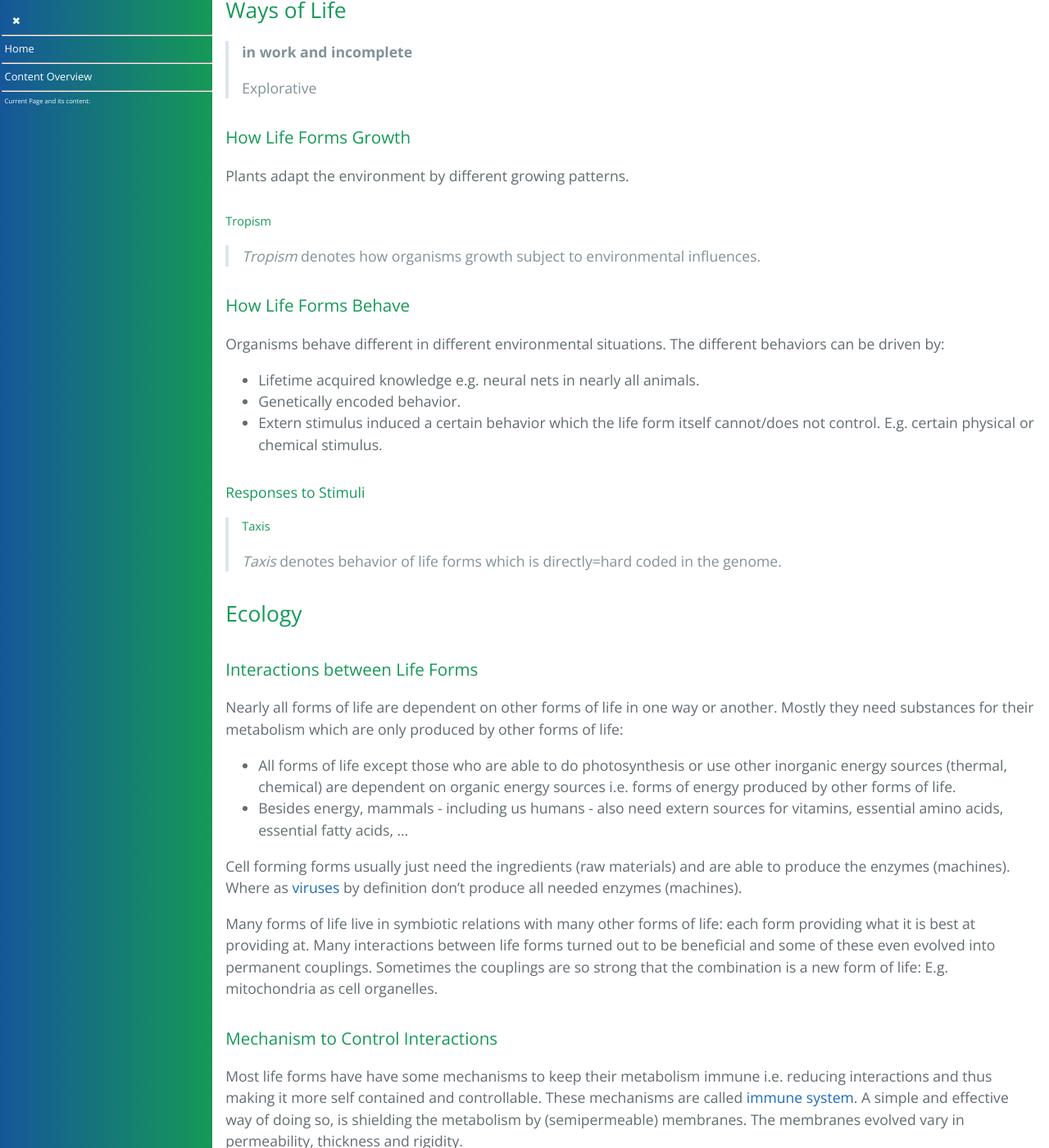
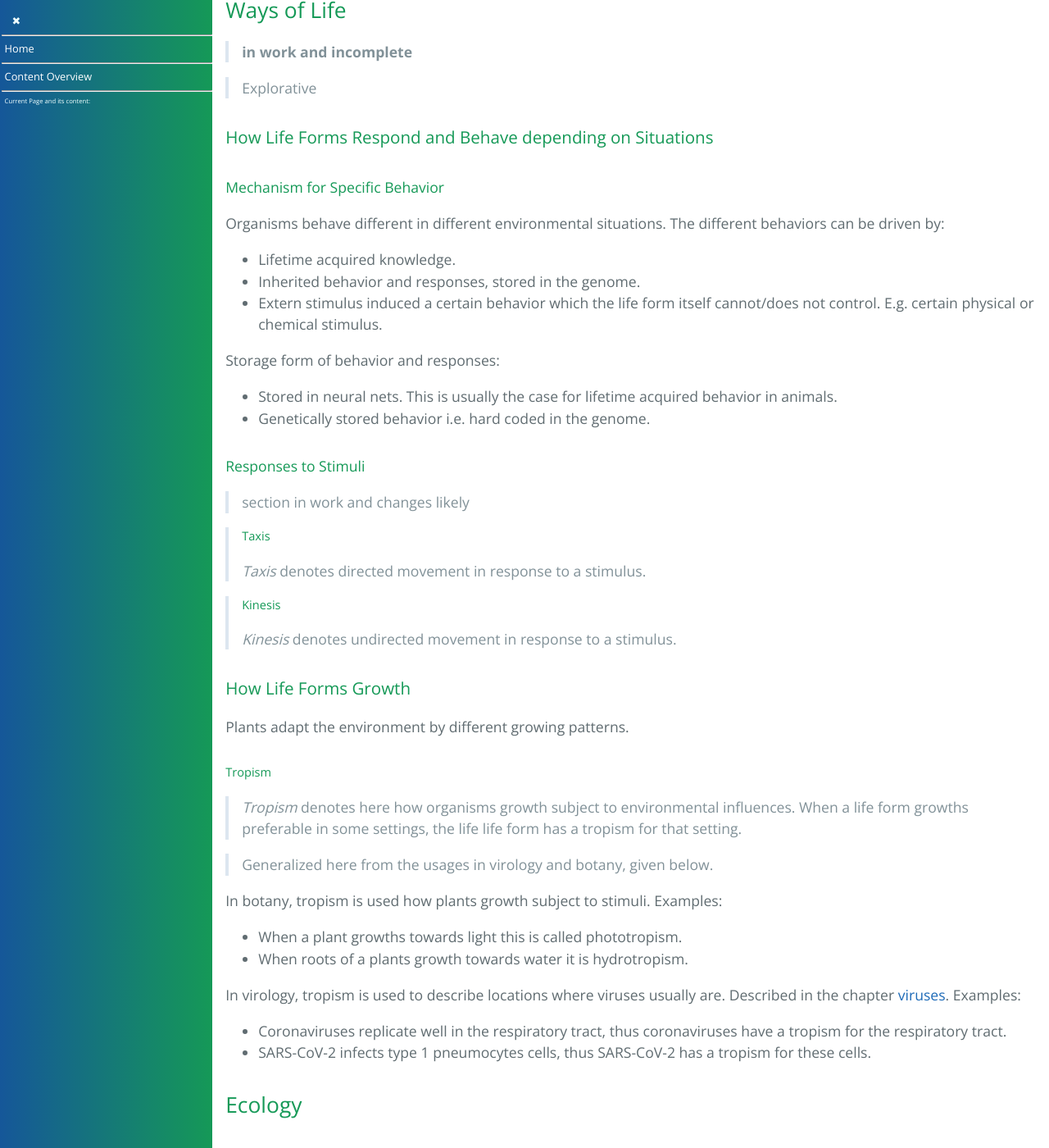
Before and after one commit to forestgrape/coronavirus, a Jekyll site: the page built from 2_biological/life-forms.md, in a window 1280 px wide and 1400 px high, scrolled down 3654 px. Shown: the whole window at 82% size. Built offline with Jekyll 4.4.1, drawn with Linux system fonts in a browser that asks for light colours; our own code applies the rules of GitHub Pages for plain Markdown files; some of the changed text lies outside the part shown.

Commit message:
section on behavior

```diff
--- a/2_biological/life-forms.md
+++ b/2_biological/life-forms.md
@@ -7,8 +7,8 @@
   * [Storage Options](#storage-options)
   * [Storage Reading](#storage-reading)
 * [Ways of Life](#ways-of-life)
+  * [How Life Forms Respond and Behave depending on Situations](#how-life-forms-respond-and-behave-depending-on-situations)
   * [How Life Forms Growth](#how-life-forms-growth)
-  * [How Life Forms Behave](#how-life-forms-behave)
 * [Ecology](#ecology)
   * [Interactions between Life Forms](#interactions-between-life-forms)
   * [Mechanism to Control Interactions](#mechanism-to-control-interactions)
@@ -115,30 +115,57 @@ Genes are sequences of single/double stranded DNA or RNA which are transcribed t
 
 ## Ways of Life
 > **in work and incomplete**
->
+
 > Explorative
+
+
+### How Life Forms Respond and Behave depending on Situations
+
+#### Mechanism for Specific Behavior
+Organisms behave different in different environmental situations.
+The different behaviors can be driven by:
+* Lifetime acquired knowledge.
+* Inherited behavior and responses, stored in the genome.
+* Extern stimulus induced a certain behavior which the life form itself cannot/does not control. E.g. certain physical or chemical stimulus.
+
+Storage form of behavior and responses:
+* Stored in neural nets. This is usually the case for lifetime acquired behavior in animals.
+* Genetically stored behavior i.e. hard coded in the genome.
+
+
+#### Responses to Stimuli
+> section in work and changes likely
+
+> ##### Taxis
+> *Taxis* denotes directed movement in response to a stimulus.
+
+> ##### Kinesis
+> *Kinesis* denotes undirected movement in response to a stimulus.
+
 
 ### How Life Forms Growth
 Plants adapt the environment by different growing patterns.
 
 ##### Tropism
-> *Tropism* denotes how organisms growth subject to environmental influences.
+> *Tropism* denotes here how organisms growth subject to environmental influences. When a life form growths preferable in some settings, the life life form has a tropism for that setting.
 
-### How Life Forms Behave
-Organisms behave different in different environmental situations.
-The different behaviors can be driven by:
-* Lifetime acquired knowledge e.g. neural nets in nearly all animals.
-* Genetically encoded behavior.
-* Extern stimulus induced a certain behavior which the life form itself cannot/does not control. E.g. certain physical or chemical stimulus.
+> Generalized here from the usages in virology and botany, given below.
 
-#### Responses to Stimuli
+In botany, tropism is used how plants growth subject to stimuli.
+Examples:
+* When a plant growths towards light this is called phototropism.
+* When roots of a plants growth towards water it is hydrotropism.
 
-> ##### Taxis
-> *Taxis* denotes behavior of life forms which is directly=hard coded in the genome.
+In virology, tropism is used to describe locations where viruses usually are. Described in the chapter [viruses](./viruses.md#tropism).
+Examples:
+* Coronaviruses replicate well in the respiratory tract, thus coronaviruses have a tropism for the respiratory tract.
+* SARS-CoV-2 infects type 1 pneumocytes cells, thus SARS-CoV-2 has a tropism for these cells.
 
 
 
 ## Ecology
+
+
 ### Interactions between Life Forms
 Nearly all forms of life are dependent on other forms of life in one way or another. Mostly they need substances for their metabolism which are only produced by other forms of life:
 * All forms of life except those who are able to do photosynthesis or use other inorganic energy sources (thermal, chemical) are dependent on organic energy sources i.e. forms of energy produced by other forms of life.
```
Also changed, not shown: other parts of 2_biological/life-forms.md (+0 -7 lines).
